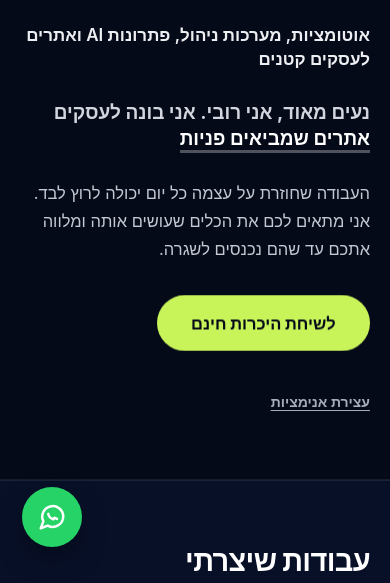
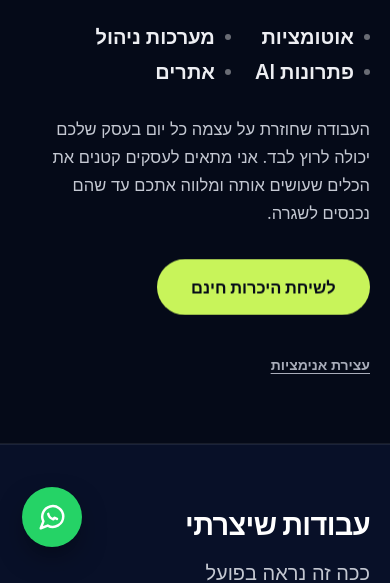
Before and after one commit to ran19791979/rubix-site, a plain HTML site: page public/index.html in a window 390 px wide. Shown: the part 275-858 px from the top of the page. Drawn offline with Linux system fonts and the light colour scheme; animation ran at ten frames a second.

Commit message:
Hero: drop the "נעים מאוד" typed line; the four services as words with dots, no commas
- The line under the headline is now a list: אוטומציות · מערכות ניהול · פתרונות AI · אתרים (dots drawn in CSS; on phones two neat pairs). Same in the footer.
- "לעסקים קטנים" moved into the paragraph: "העבודה שחוזרת על עצמה כל יום בעסק שלכם יכולה לרוץ לבד. אני מתאים לעסקים קטנים את הכלים שעושים אותה ומלווה אתכם עד שהם נכנסים לשגרה."
- heroWords default is empty, so the typewriter timer no longer re-renders the page

Co-Authored-By: Claude Opus 5.5 <noreply@anthropic.com>
Claude-Session: https://claude.ai/code/session_01XFN9JE5FcgPphkA6nFwgkD

```diff
--- a/public/app.js
+++ b/public/app.js
@@ -426,7 +426,7 @@ class Component extends DCLogic {
 }
 
 (function () {
-  const props = {"accent": "#C8F45A", "theme": "כחול עמוק", "headingFont": "SF Pro (מערכת)", "heroWords": "מערכות ניהול חכמות, אתרים שמביאים פניות, אוטומציות שחוסכות שעות, סוכני AI שעונים ללקוחות", "phone": "0547714300", "email": "ryanir2608@gmail.com", "showTools": false, "showWork": true, "showStories": true, "showRoi": true, "showAbout": true, "showFaq": true, "showPricing": false, "showTestimonials": false, "showWhatsapp": true, "animations": true};
+  const props = {"accent": "#C8F45A", "theme": "כחול עמוק", "headingFont": "SF Pro (מערכת)", "heroWords": "", "phone": "0547714300", "email": "ryanir2608@gmail.com", "showTools": false, "showWork": true, "showStories": true, "showRoi": true, "showAbout": true, "showFaq": true, "showPricing": false, "showTestimonials": false, "showWhatsapp": true, "animations": true};
   const comp = new Component(props);
   const tpl = document.getElementById('dc-tpl');
   const root = document.getElementById('dc-root');
--- a/public/index.html
+++ b/public/index.html
@@ -278,6 +278,17 @@ a.cta:active,a.ghost:active,a.ghost-strong:active,button.send:active,button.go:a
 .vh{position:absolute;width:1px;height:1px;padding:0;margin:-1px;overflow:hidden;clip:rect(0 0 0 0);white-space:nowrap;border:0}
 @media (prefers-reduced-motion:reduce){.sv-in{transition:none;transform:none !important}.sv-back{transform:none}.sv-face{transition:opacity .2s ease,visibility 0s}.sv-card[data-flipped="true"] .sv-front,.sv-card:not([data-flipped="true"]) .sv-back{opacity:0;transition:opacity .2s ease,visibility 0s linear .2s}}
 .calm .sv-in{transition:none;transform:none !important}.calm .sv-back{transform:none}.calm .sv-card[data-flipped="true"] .sv-front,.calm .sv-card:not([data-flipped="true"]) .sv-back{opacity:0}
+/* what I build: a row of words with small dots between them (no commas); the dots are drawn, so screen readers just read a list */
+.hero-tags{list-style:none;margin:0;padding:0;display:flex;flex-wrap:wrap;align-items:center;row-gap:6px;font-size:clamp(20px,2vw,26px);font-weight:600;line-height:1.45;color:#EDEEF2}
+.hero-tags li{display:inline-flex;align-items:center}
+.hero-tags li+li::before{content:"";width:6px;height:6px;border-radius:50%;background:rgba(255,255,255,0.4);margin:0 14px}
+.ft-tags{margin-top:14px;font-size:15px;font-weight:500;color:#A9ADBA}
+.ft-tags li+li::before{width:4px;height:4px;margin:0 9px}
+/* phones: the row would wrap and leave a dot at the start of a line, so it becomes two neat pairs, each word with its own dot */
+@media (max-width:600px){
+  .hero-tags:not(.ft-tags){display:grid;grid-template-columns:auto auto;justify-content:start;column-gap:24px}
+  .hero-tags:not(.ft-tags) li::before{content:"";width:6px;height:6px;border-radius:50%;background:rgba(255,255,255,0.4);margin:0;margin-inline-end:10px;flex:none}
+}
 /* why rubix: a calm two-column list, everything visible */
 .why{list-style:none;margin:0;padding:0;display:grid;grid-template-columns:repeat(2,minmax(0,1fr));column-gap:56px}
 .why-i{display:flex;gap:18px;align-items:flex-start;padding:26px 0;border-top:1px solid rgba(255,255,255,0.10)}
@@ -424,11 +435,10 @@ a.cta:active,a.ghost:active,a.ghost-strong:active,button.send:active,button.go:a
         פתוח לפרויקטים חדשים
       </div>
       <h1 class="rise" style="--d:70ms;font-size:clamp(44px,6.6vw,92px);font-weight:800;line-height:1.04;letter-spacing:-0.025em;color:#FFFFFF">העסק שלכם עובד<br><span style="color:var(--accent)">גם כשאתם לא</span></h1>
-      <p class="rise" style="--d:105ms;font-size:clamp(20px,2vw,26px);font-weight:600;line-height:1.45;color:#EDEEF2;max-width:720px">אוטומציות, מערכות ניהול, פתרונות AI ואתרים לעסקים קטנים</p>
-      <div class="rise" style="--d:140ms;font-family:var(--display);font-size:clamp(23px,2.8vw,36px);font-weight:700;line-height:1.35;color:#D2D5DD;min-height:2.7em">
-        נעים מאוד, אני רובי. אני בונה לעסקים <span style="color:#FFFFFF;border-bottom:3px solid rgba(255,255,255,0.3)"></span><span class="caret" style="color:#D2D5DE">|</span>
-      </div>
-      <p class="rise" style="--d:210ms;font-size:clamp(19px,1.6vw,22px);line-height:1.7;color:#C4C8D2;max-width:600px">העבודה שחוזרת על עצמה כל יום יכולה לרוץ לבד. אני מתאים לכם את הכלים שעושים אותה ומלווה אתכם עד שהם נכנסים לשגרה.</p>
+      <ul class="hero-tags rise" style="--d:105ms">
+        <li>אוטומציות</li><li>מערכות ניהול</li><li>פתרונות AI</li><li>אתרים</li>
+      </ul>
+      <p class="rise" style="--d:210ms;font-size:clamp(19px,1.6vw,22px);line-height:1.7;color:#C4C8D2;max-width:600px">העבודה שחוזרת על עצמה כל יום בעסק שלכם יכולה לרוץ לבד. אני מתאים לעסקים קטנים את הכלים שעושים אותה ומלווה אתכם עד שהם נכנסים לשגרה.</p>
       <div class="rise" style="--d:280ms;display:flex;gap:14px;flex-wrap:wrap;padding-top:4px">
         <a class="cta" href="#contact" style="padding:18px 34px;border-radius:999px;font-weight:800;font-size:19px">לשיחת היכרות חינם</a>
       </div>
@@ -761,7 +771,7 @@ a.cta:active,a.ghost:active,a.ghost-strong:active,button.send:active,button.go:a
   <div class="ft rv">
     <div class="ft-brand">
       <span class="ft-name"><svg width="30" height="30" viewBox="0 0 40 40" aria-hidden="true" style="flex-shrink:0"><rect x="0" y="0" width="40" height="40" rx="11" style="fill:var(--accent)"></rect><g fill="none" style="stroke:var(--bg)" stroke-width="3.2" stroke-linecap="round" stroke-linejoin="round"><path d="M13 30V10h8a6 6 0 010 12h-8"></path><path d="M20 22l7 8"></path></g><g style="fill:var(--bg)"><circle cx="13" cy="30" r="3.2"></circle><circle cx="27" cy="30" r="3.2"></circle><circle cx="13" cy="10" r="3.2"></circle></g><circle cx="13" cy="30" r="1.3" style="fill:var(--accent)"></circle><circle cx="27" cy="30" r="1.3" style="fill:var(--accent)"></circle><circle cx="13" cy="10" r="1.3" style="fill:var(--accent)"></circle></svg><span dir="ltr" style="font-family:'Heebo',sans-serif;font-size:19px;line-height:1;white-space:nowrap;color:#FFFFFF"><span style="font-weight:800;letter-spacing:-0.01em">Rubix</span> <span style="font-weight:500;color:#C4C8D2">Solutions</span></span></span>
-      <p>אוטומציות, מערכות ניהול, פתרונות AI ואתרים לעסקים קטנים</p>
+      <ul class="hero-tags ft-tags"><li>אוטומציות</li><li>מערכות ניהול</li><li>פתרונות AI</li><li>אתרים</li></ul>
     </div>
     <nav class="ft-col" aria-label="ניווט בתחתית העמוד">
       <p class="ft-h">ניווט מהיר</p>
@@ -852,11 +862,10 @@ a.cta:active,a.ghost:active,a.ghost-strong:active,button.send:active,button.go:a
         פתוח לפרויקטים חדשים
       </div>
       <h1 class="rise" style="--d:70ms;font-size:clamp(44px,6.6vw,92px);font-weight:800;line-height:1.04;letter-spacing:-0.025em;color:#FFFFFF">העסק שלכם עובד<br><span style="color:var(--accent)">גם כשאתם לא</span></h1>
-      <p class="rise" style="--d:105ms;font-size:clamp(20px,2vw,26px);font-weight:600;line-height:1.45;color:#EDEEF2;max-width:720px">אוטומציות, מערכות ניהול, פתרונות AI ואתרים לעסקים קטנים</p>
-      <div class="rise" style="--d:140ms;font-family:var(--display);font-size:clamp(23px,2.8vw,36px);font-weight:700;line-height:1.35;color:#D2D5DD;min-height:2.7em">
-        נעים מאוד, אני רובי. אני בונה לעסקים <span style="color:#FFFFFF;border-bottom:3px solid rgba(255,255,255,0.3)">{{word}}</span><span class="caret" style="color:#D2D5DE">|</span>
-      </div>
-      <p class="rise" style="--d:210ms;font-size:clamp(19px,1.6vw,22px);line-height:1.7;color:#C4C8D2;max-width:600px">העבודה שחוזרת על עצמה כל יום יכולה לרוץ לבד. אני מתאים לכם את הכלים שעושים אותה ומלווה אתכם עד שהם נכנסים לשגרה.</p>
+      <ul class="hero-tags rise" style="--d:105ms">
+        <li>אוטומציות</li><li>מערכות ניהול</li><li>פתרונות AI</li><li>אתרים</li>
+      </ul>
+      <p class="rise" style="--d:210ms;font-size:clamp(19px,1.6vw,22px);line-height:1.7;color:#C4C8D2;max-width:600px">העבודה שחוזרת על עצמה כל יום בעסק שלכם יכולה לרוץ לבד. אני מתאים לעסקים קטנים את הכלים שעושים אותה ומלווה אתכם עד שהם נכנסים לשגרה.</p>
       <div class="rise" style="--d:280ms;display:flex;gap:14px;flex-wrap:wrap;padding-top:4px">
         <a class="cta" href="#contact" style="padding:18px 34px;border-radius:999px;font-weight:800;font-size:19px">לשיחת היכרות חינם</a>
       </div>
@@ -1346,7 +1355,7 @@ a.cta:active,a.ghost:active,a.ghost-strong:active,button.send:active,button.go:a
   <div class="ft rv">
     <div class="ft-brand">
       <span class="ft-name"><svg width="30" height="30" viewBox="0 0 40 40" aria-hidden="true" style="flex-shrink:0"><rect x="0" y="0" width="40" height="40" rx="11" style="fill:var(--accent)"></rect><g fill="none" style="stroke:var(--bg)" stroke-width="3.2" stroke-linecap="round" stroke-linejoin="round"><path d="M13 30V10h8a6 6 0 010 12h-8"></path><path d="M20 22l7 8"></path></g><g style="fill:var(--bg)"><circle cx="13" cy="30" r="3.2"></circle><circle cx="27" cy="30" r="3.2"></circle><circle cx="13" cy="10" r="3.2"></circle></g><circle cx="13" cy="30" r="1.3" style="fill:var(--accent)"></circle><circle cx="27" cy="30" r="1.3" style="fill:var(--accent)"></circle><circle cx="13" cy="10" r="1.3" style="fill:var(--accent)"></circle></svg><span dir="ltr" style="font-family:'Heebo',sans-serif;font-size:19px;line-height:1;white-space:nowrap;color:#FFFFFF"><span style="font-weight:800;letter-spacing:-0.01em">Rubix</span> <span style="font-weight:500;color:#C4C8D2">Solutions</span></span></span>
-      <p>אוטומציות, מערכות ניהול, פתרונות AI ואתרים לעסקים קטנים</p>
+      <ul class="hero-tags ft-tags"><li>אוטומציות</li><li>מערכות ניהול</li><li>פתרונות AI</li><li>אתרים</li></ul>
     </div>
     <nav class="ft-col" aria-label="ניווט בתחתית העמוד">
       <p class="ft-h">ניווט מהיר</p>
--- a/public/v2/app.js
+++ b/public/v2/app.js
@@ -426,7 +426,7 @@ class Component extends DCLogic {
 }
 
 (function () {
-  const props = {"accent": "#C8F45A", "theme": "כחול עמוק", "headingFont": "SF Pro (מערכת)", "heroWords": "מערכות ניהול חכמות, אתרים שמביאים פניות, אוטומציות שחוסכות שעות, סוכני AI שעונים ללקוחות", "phone": "0547714300", "email": "ryanir2608@gmail.com", "showTools": false, "showWork": true, "showStories": true, "showRoi": true, "showAbout": true, "showFaq": true, "showPricing": false, "showTestimonials": false, "showWhatsapp": true, "animations": true};
+  const props = {"accent": "#C8F45A", "theme": "כחול עמוק", "headingFont": "SF Pro (מערכת)", "heroWords": "", "phone": "0547714300", "email": "ryanir2608@gmail.com", "showTools": false, "showWork": true, "showStories": true, "showRoi": true, "showAbout": true, "showFaq": true, "showPricing": false, "showTestimonials": false, "showWhatsapp": true, "animations": true};
   const comp = new Component(props);
   const tpl = document.getElementById('dc-tpl');
   const root = document.getElementById('dc-root');
```
Also changed, not shown: public/v2/index.html (+21 -12 lines), src/Main.dc.html (+17 -7 lines), src/Main_v2.dc.html (+17 -7 lines).
